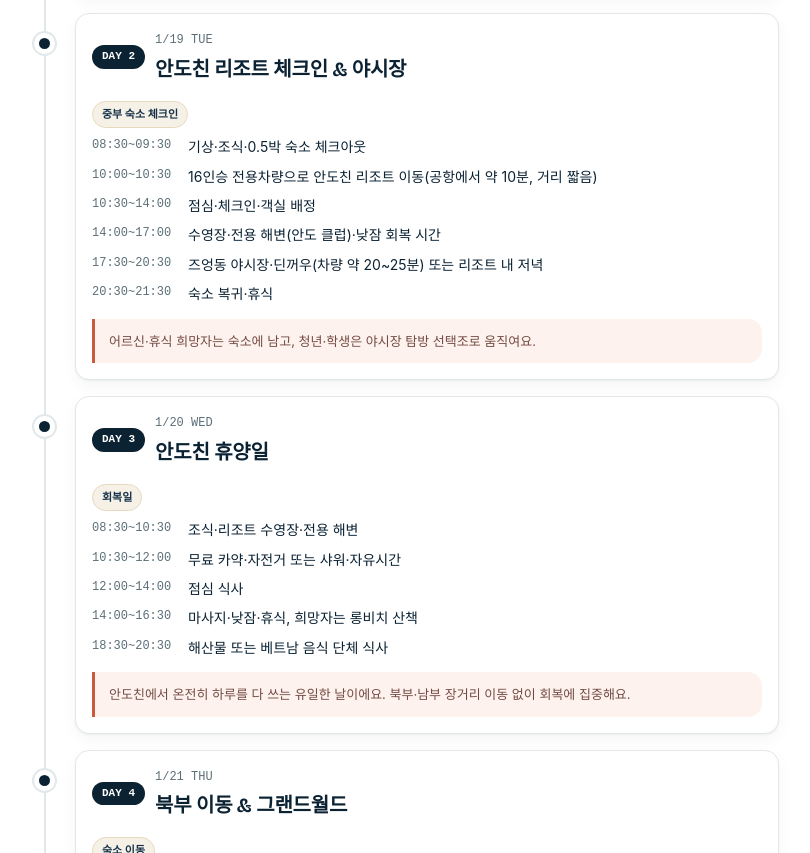
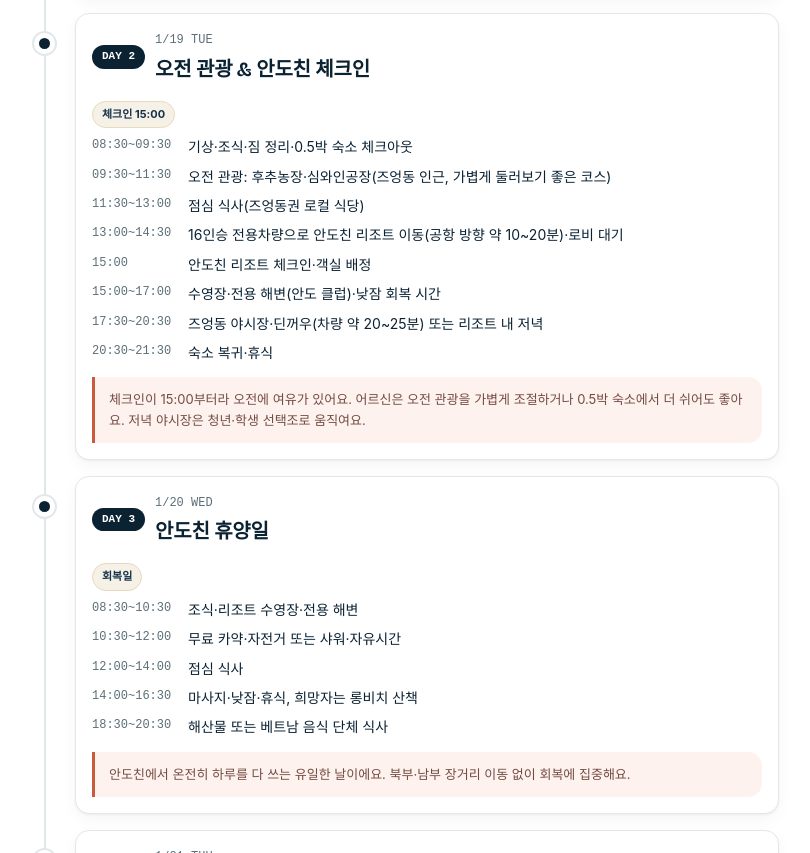
Before and after one commit to spray97/phuquoc-family-trip-2027, a plain HTML site: page index.html in a window 1280 px wide. Shown: the part 1412-2265 px from the top of the page, without its empty margins (237-1047 px from the left). Drawn offline with nearby package versions, Linux system fonts and the light colour scheme; a web font is replaced by a local one.

Commit message:
1/19 안도친 체크인 15:00 반영 — 오전 관광+점심 후 이동으로 순서 조정
- 08:30 기상·조식·0.5박 체크아웃 → 09:30~11:30 오전 관광(후추농장·
  심와인공장) → 11:30~13:00 점심 → 13:00~14:30 안도친 이동 →
  15:00 체크인 순으로 재배치
- day-title/tag를 "안도친 리조트 체크인 & 야시장"→"오전 관광 &
  안도친 체크인" / "중부 숙소 체크인"→"체크인 15:00"으로 갱신

```diff
--- a/index.html
+++ b/index.html
@@ -90,18 +90,20 @@
         </div></article>
 
         <article class="day" id="day2"><i class="day-dot"></i><div class="day-card">
-          <div class="day-title"><span class="day-stub">DAY 2</span><div><small>1/19 TUE</small><h3>안도친 리조트 체크인 & 야시장</h3></div></div>
+          <div class="day-title"><span class="day-stub">DAY 2</span><div><small>1/19 TUE</small><h3>오전 관광 & 안도친 체크인</h3></div></div>
           <div class="day-body">
-            <span class="tag">중부 숙소 체크인</span>
+            <span class="tag">체크인 15:00</span>
             <ul>
-              <li><b>08:30~09:30</b>기상·조식·0.5박 숙소 체크아웃</li>
-              <li><b>10:00~10:30</b>16인승 전용차량으로 안도친 리조트 이동(공항에서 약 10분, 거리 짧음)</li>
-              <li><b>10:30~14:00</b>점심·체크인·객실 배정</li>
-              <li><b>14:00~17:00</b>수영장·전용 해변(안도 클럽)·낮잠 회복 시간</li>
+              <li><b>08:30~09:30</b>기상·조식·짐 정리·0.5박 숙소 체크아웃</li>
+              <li><b>09:30~11:30</b>오전 관광: 후추농장·심와인공장(즈엉동 인근, 가볍게 둘러보기 좋은 코스)</li>
+              <li><b>11:30~13:00</b>점심 식사(즈엉동권 로컬 식당)</li>
+              <li><b>13:00~14:30</b>16인승 전용차량으로 안도친 리조트 이동(공항 방향 약 10~20분)·로비 대기</li>
+              <li><b>15:00</b>안도친 리조트 체크인·객실 배정</li>
+              <li><b>15:00~17:00</b>수영장·전용 해변(안도 클럽)·낮잠 회복 시간</li>
               <li><b>17:30~20:30</b>즈엉동 야시장·딘꺼우(차량 약 20~25분) 또는 리조트 내 저녁</li>
               <li><b>20:30~21:30</b>숙소 복귀·휴식</li>
             </ul>
-            <div class="choice">어르신·휴식 희망자는 숙소에 남고, 청년·학생은 야시장 탐방 선택조로 움직여요.</div>
+            <div class="choice">체크인이 15:00부터라 오전에 여유가 있어요. 어르신은 오전 관광을 가볍게 조절하거나 0.5박 숙소에서 더 쉬어도 좋아요. 저녁 야시장은 청년·학생 선택조로 움직여요.</div>
           </div>
         </div></article>
 
```
